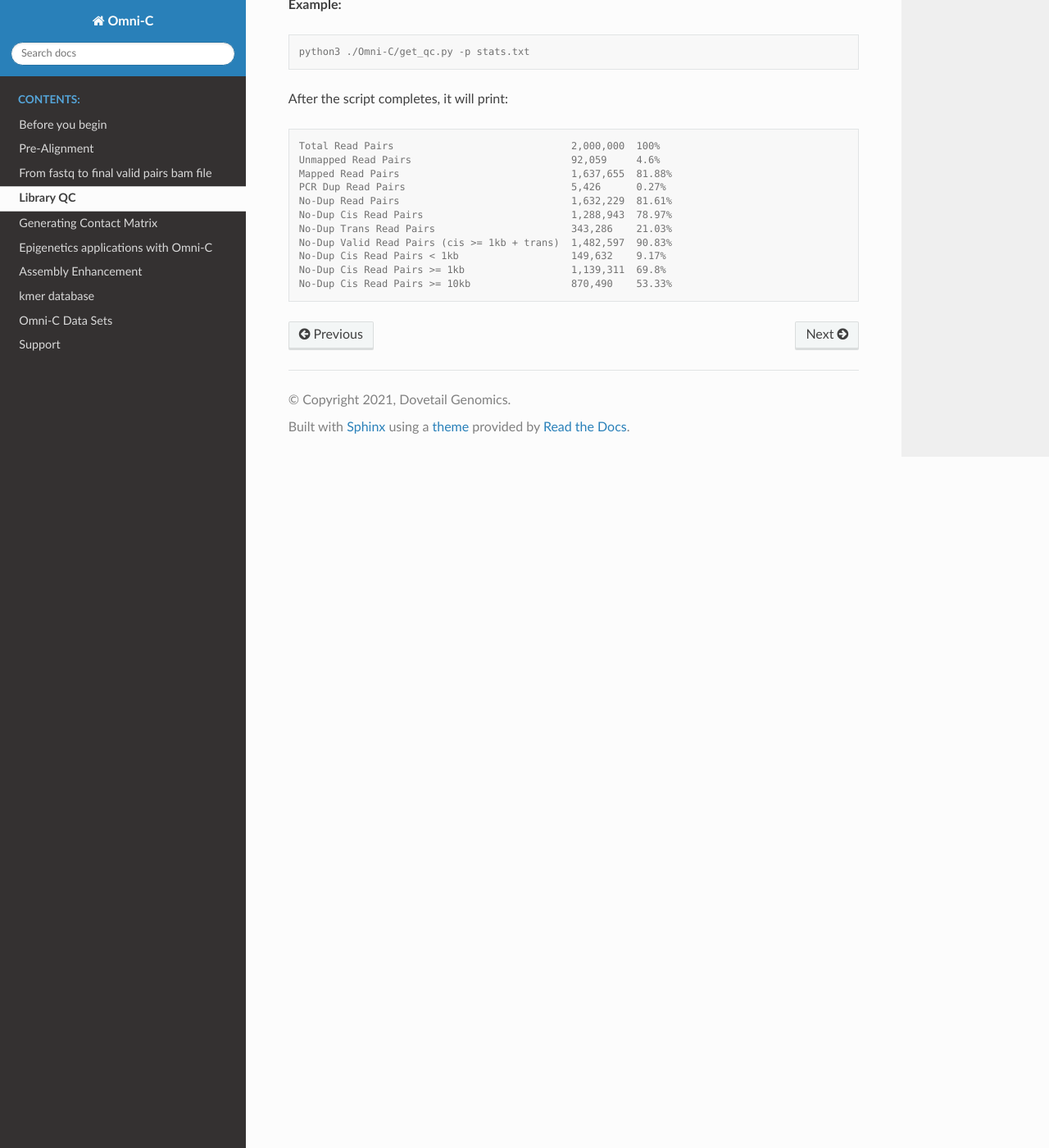
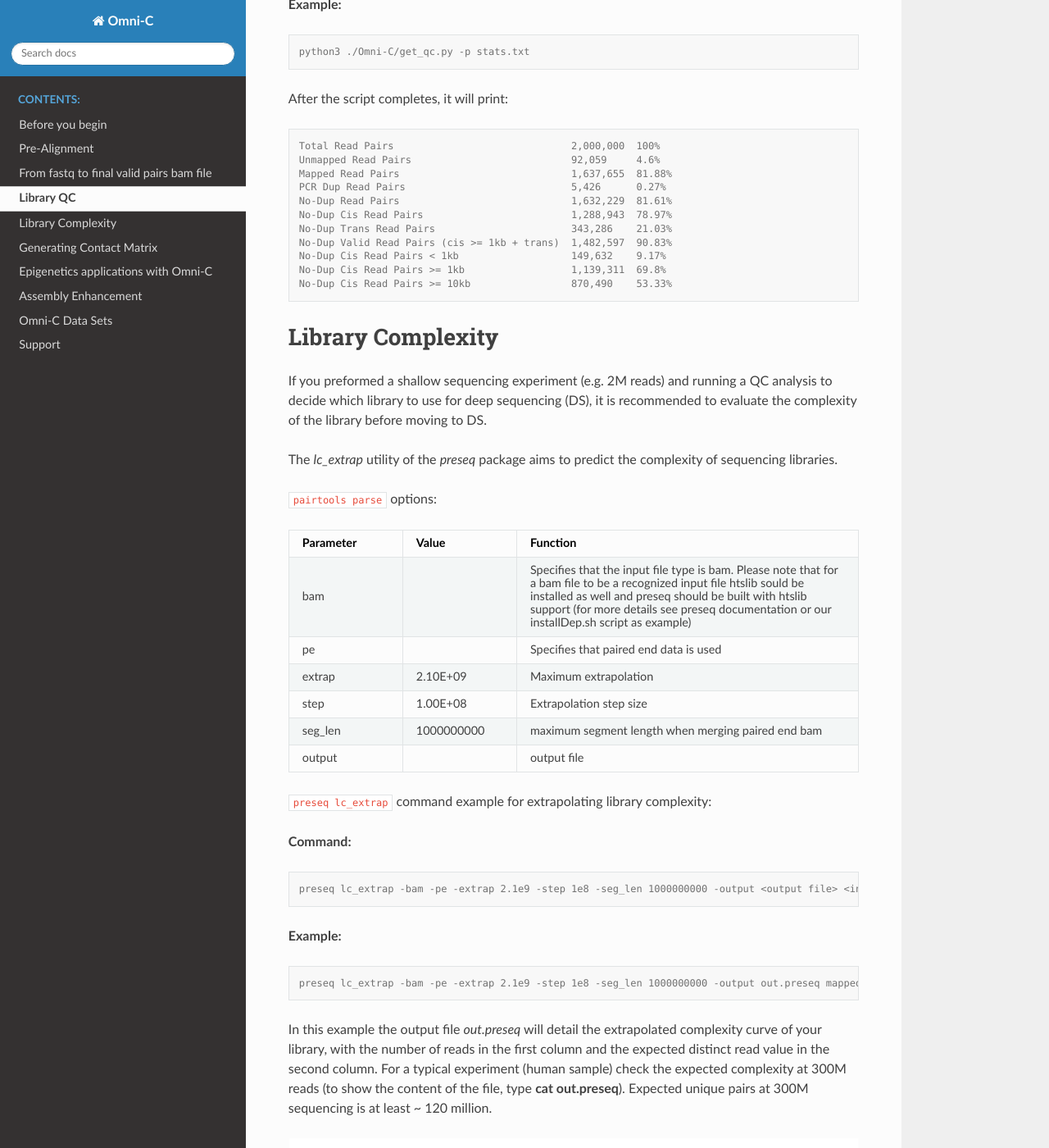
Before and after one commit to dovetail-genomics/Omni-C, a Sphinx documentation site: the page built from docs/source/library_qc.rst, in a window 1280 px wide and 1400 px high, scrolled down 2010 px. Shown: the whole window at 82% size. Built offline with Sphinx 7.4.7 and the Read the Docs theme 2.0.0, drawn with Linux system fonts in a browser that asks for light colours.

Commit message:
update QC-preseq and assembly documentation

```diff
--- a/docs/source/before_you_begin.rst
+++ b/docs/source/before_you_begin.rst
@@ -26,6 +26,7 @@ Make sure that the following dependencies are installed:
 - `bwa <https://github.com/lh3/bwa>`_
 - `pairtools <https://github.com/open2c/pairtools>`_
 - `samtools <https://github.com/samtools/samtools>`_
+- `preseq <https://github.com/smithlabcode/preseq>`_
 
 If you are facing any issues with the installation of any of the dependencies, please contact the supporter of the relevant package.
 
--- a/docs/source/library_qc.rst
+++ b/docs/source/library_qc.rst
@@ -41,3 +41,43 @@ After the script completes, it will print:
    No-Dup Cis Read Pairs < 1kb                   149,632    9.17%
    No-Dup Cis Read Pairs >= 1kb                  1,139,311  69.8%
    No-Dup Cis Read Pairs >= 10kb                 870,490    53.33%
+
+
+
+Library Complexity
+==================
+
+If you preformed a shallow sequencing experiment (e.g. 2M reads) and running a QC analysis to decide which library to use for deep sequencing (DS), it is recommended to evaluate the complexity of the library before moving to DS.
+
+The `lc_extrap` utility of the `preseq` package aims to predict the complexity of sequencing libraries.
+
+
+``pairtools parse`` options:
+
+
+.. csv-table::
+   :file: tables/preseq.csv
+   :header-rows: 1
+   :widths: 20 20 60
+   :class: tight-table
+
+
+``preseq lc_extrap`` command example for extrapolating library complexity:
+
+**Command:**
+
+.. code-block:: console
+
+  preseq lc_extrap -bam -pe -extrap 2.1e9 -step 1e8 -seg_len 1000000000 -output <output file> <input bam file>
+
+
+**Example:**
+
+.. code-block:: console
+
+   preseq lc_extrap -bam -pe -extrap 2.1e9 -step 1e8 -seg_len 1000000000 -output out.preseq mapped.PT.bam
+
+
+In this example the output file `out.preseq` will detail the extrapolated complexity curve of your library, with the number of reads in the first column and the expected distinct read value in the second column. For a typical experiment (human sample) check the expected complexity at 300M reads (to show the content of the file, type **cat out.preseq**). Expected unique pairs at 300M sequencing is at least ~ 120 million.
+
+.. image:: /images/preseq.png
--- /dev/null
+++ b/docs/source/tables/preseq.csv
@@ -0,0 +1,7 @@
+"Parameter	",Value,Function
+bam,,Specifies that the input file type is bam. Please note that for a bam file to be a recognized input file htslib sould be installed as well and preseq should be built with htslib support (for more details see preseq documentation or our installDep.sh script as example)
+pe,,Specifies that paired end data is used
+extrap,2.10E+09,Maximum extrapolation
+step,1.00E+08,Extrapolation step size
+seg_len,1000000000,maximum segment length when merging paired end bam
+output,,output file
```
Also changed, not shown: docs/source/assembly.rst (+90 -7 lines), docs/source/images/preseq.png (added).
